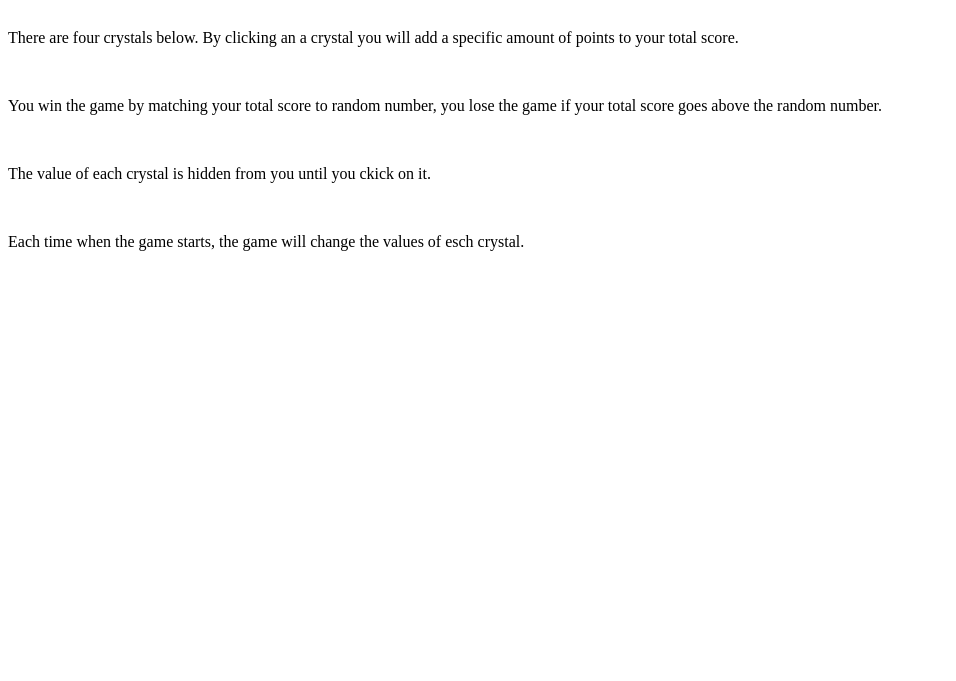
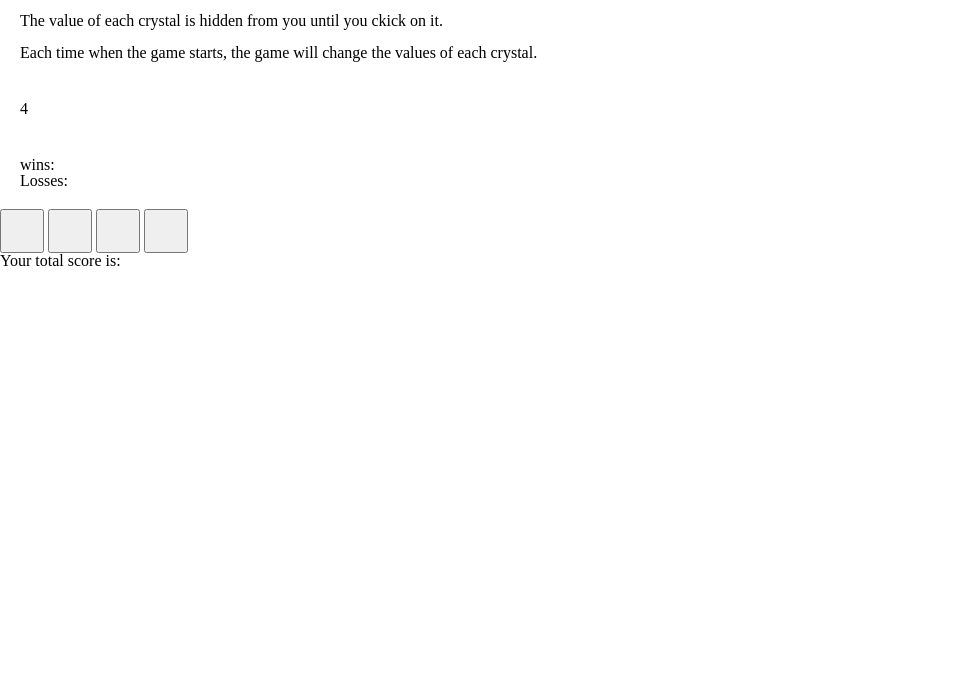
Before and after one commit to StephenDK/week-4-game, a plain HTML site: page index.html in a window 1280 px wide. Shown: the part 119-800 px from the top of the page, without its empty margins (0-956 px from the left). Drawn offline with nearby package versions, Linux system fonts and the light colour scheme.

Commit message:
Linked js and css files

```diff
--- a/assets/css/reset.css
+++ b/assets/css/reset.css
@@ -0,0 +1,48 @@
+/* http://meyerweb.com/eric/tools/css/reset/
+   v2.0 | 20110126
+   License: none (public domain)
+*/
+
+html, body, div, span, applet, object, iframe,
+h1, h2, h3, h4, h5, h6, p, blockquote, pre,
+a, abbr, acronym, address, big, cite, code,
+del, dfn, em, img, ins, kbd, q, s, samp,
+small, strike, strong, sub, sup, tt, var,
+b, u, i, center,
+dl, dt, dd, ol, ul, li,
+fieldset, form, label, legend,
+table, caption, tbody, tfoot, thead, tr, th, td,
+article, aside, canvas, details, embed,
+figure, figcaption, footer, header, hgroup,
+menu, nav, output, ruby, section, summary,
+time, mark, audio, video {
+	margin: 0;
+	padding: 0;
+	border: 0;
+	font-size: 100%;
+	font: inherit;
+	vertical-align: baseline;
+}
+/* HTML5 display-role reset for older browsers */
+article, aside, details, figcaption, figure,
+footer, header, hgroup, menu, nav, section {
+	display: block;
+}
+body {
+	line-height: 1;
+}
+ol, ul {
+	list-style: none;
+}
+blockquote, q {
+	quotes: none;
+}
+blockquote:before, blockquote:after,
+q:before, q:after {
+	content: '';
+	content: none;
+}
+table {
+	border-collapse: collapse;
+	border-spacing: 0;
+}
--- a/assets/css/style.css
+++ b/assets/css/style.css
@@ -0,0 +1,12 @@
+button {
+	padding: 20px;
+}
+ section {
+ 	padding: 20px;
+ }
+ aside {
+ 	padding: 20px;
+ }
+ .computerScoreBox {
+ 	padding: 20px;
+ }
--- a/assets/javascript/game.js
+++ b/assets/javascript/game.js
@@ -0,0 +1,13 @@
+$(document).ready(function(){
+
+
+	var wins = 0;
+	var losses = 0;
+
+	function computerRandomNumb() {
+		var computersChoice = Math.floor(Math.random() * 40) + 1;
+		console.log(computersChoice)
+		$("#compChoice").text(computersChoice);
+	}
+	computerRandomNumb();
+});
--- a/index.html
+++ b/index.html
@@ -4,7 +4,13 @@
 	<meta charset="utf-8">
 	<title>Gem Game</title>
 
-	<!-- Addons -->
+<!-- Addons -->
+	<!-- reset css file. -->
+	<link rel="stylesheet" type="text/css" href="assets/css/reset.css">
+	<!-- style css file. -->
+	<link rel="stylesheet" type="text/css" href="assets/css/style.css">
+	<!-- JQuery library -->
+	<script src="https://ajax.googleapis.com/ajax/libs/jquery/3.2.1/jquery.min.js"></script>
 
 </head>
 <body>
@@ -24,9 +30,39 @@
 			<br>
 			<p>The value of each crystal is hidden from you until you ckick on it.</p>
 			<br>
-			<p>Each time when the game starts, the game will change the values of esch crystal.</p>
+			<p>Each time when the game starts, the game will change the values of each crystal.</p>
 
 		</section>
+
+		<div class="computerScoreBox">
+
+			<span id="compChoice"></span>
+
+		</div>
+
+		<aside class="gameaScoreBox">
+			<p></p>
+			<p>wins:<span></span></p>
+			<p>Losses:<span></span></p>
+
+		</aside>
+
+		<div class="gemButtonsBox">
+
+			<button></button>
+			<button></button>
+			<button></button>
+			<button></button>
+		</div>
+
+		<div class="totalScoreBox">
+			<p>Your total score is:<span></span></p>
+		</div>
+
+		<div class="playersScoreBox">
+
+			<span></span>
+		</div>
 
 
 	</div>
@@ -38,6 +74,8 @@
 
 
 <!-- Addons -->
+	<!-- game Javascript file. -->
+	<script type="text/javascript" src="assets/javascript/game.js"></script>
 
 </body>
 </html>
```
